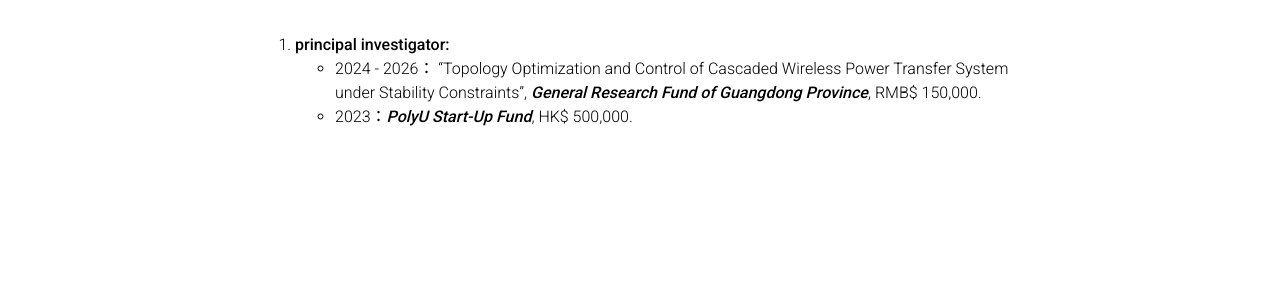
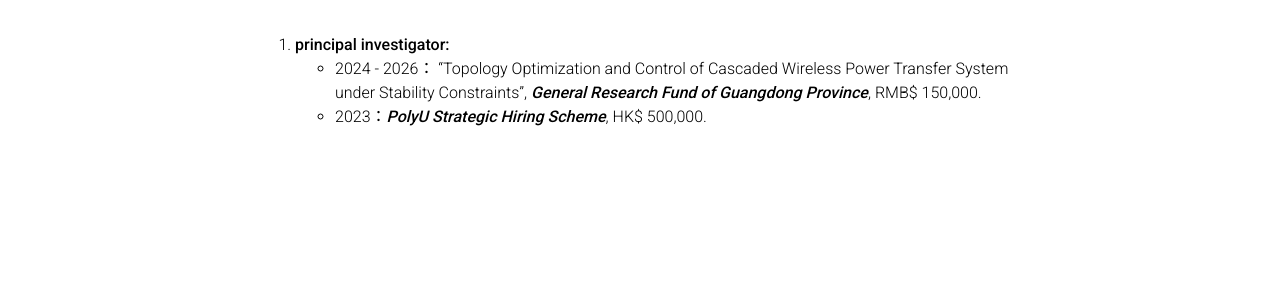
Before and after one commit to keruili/keruili.github.io, a Jekyll site: the page built from _pages/research_grants.md, in a window 1280 px wide. Shown: the part 181-479 px from the top of the page. Built offline with Jekyll 4.4.1, drawn with Linux system fonts in a browser that asks for light colours; comment, search, counter and statistics services are not loaded; a style sheet for code colours, icons or effects is not loaded.

Commit message:
Update research_grants.md

```diff
--- a/_pages/research_grants.md
+++ b/_pages/research_grants.md
@@ -9,4 +9,4 @@ nav_order: 2
 
 1. **principal investigator:**
 * 2024 - 2026： “Topology Optimization and Control of Cascaded Wireless Power Transfer System under Stability Constraints”, _**General Research Fund of Guangdong Province**_, RMB$ 150,000.
-* 2023：_**PolyU Start-Up Fund**_, HK$ 500,000.
+* 2023：_**PolyU Strategic Hiring Scheme**_, HK$ 500,000.
```
